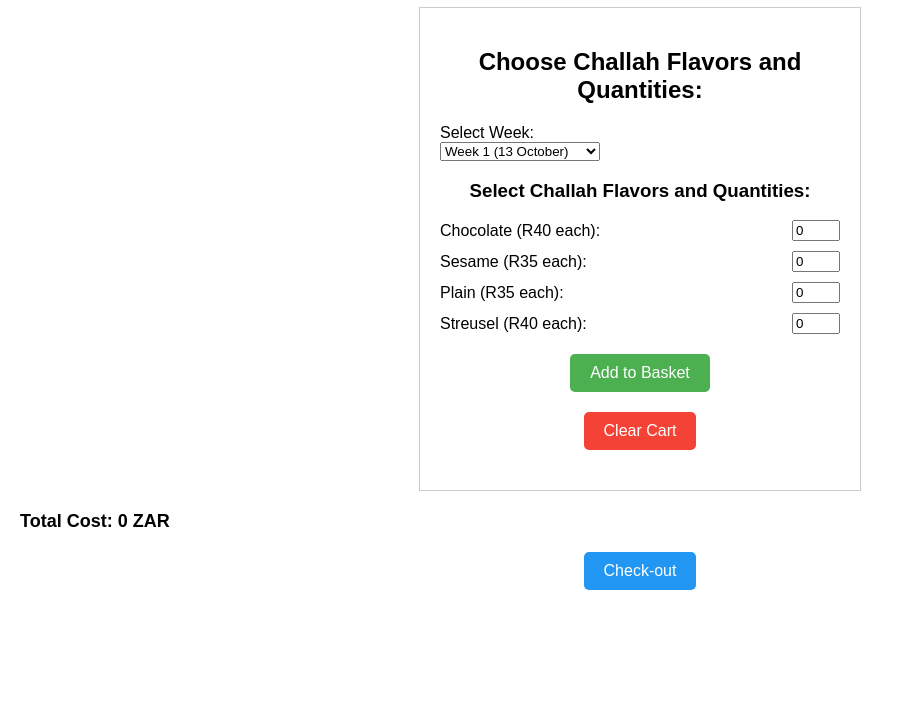
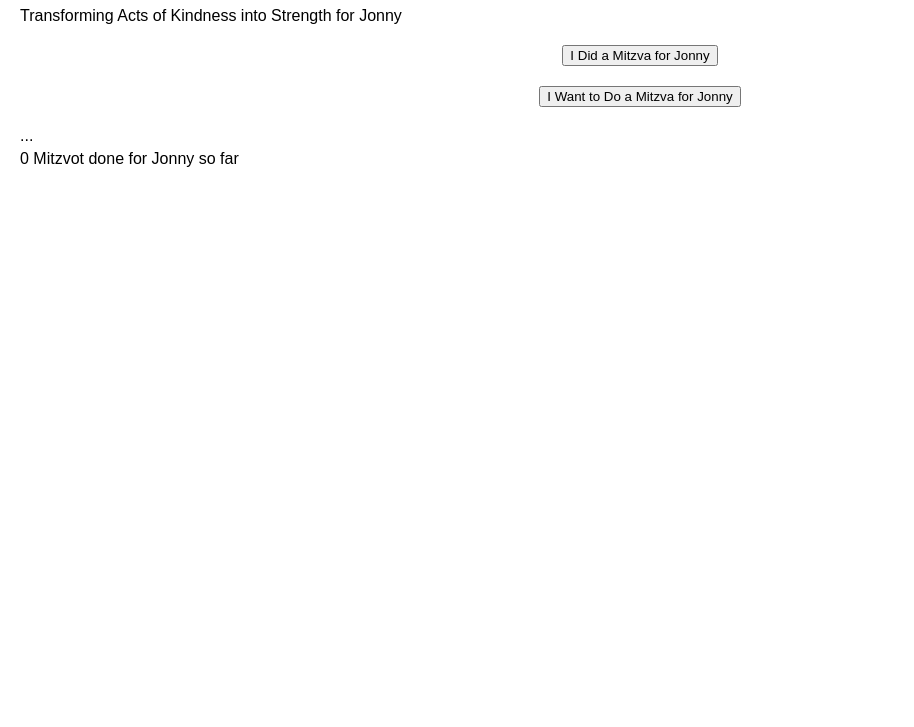
Before and after one commit to BrentLeeD/Mitzva4Jon, a plain HTML site: page index.html in a window 1280 px wide. Shown: the part 73-800 px from the top of the page, without its empty margins (0-914 px from the left). Drawn offline with Linux system fonts and the light colour scheme.

Commit message:
Update index.html

```diff
--- a/index.html
+++ b/index.html
@@ -3,50 +3,24 @@
 <head>
     <meta charset="UTF-8">
     <meta name="viewport" content="width=device-width, initial-scale=1.0">
-    <title>Challah Order Form</title>
+    <title>Mitzva4Jonny</title>
     <link rel="stylesheet" href="styles.css">
 </head>
 <body>
-    <h1>Challah Order Form for Term 3</h1>
-    <div id="challahOrderForm">
-        <h2>Choose Challah Flavors and Quantities:</h2>
-        <label for="weekSelect">Select Week:</label>
-        <select id="weekSelect">
-            <option value="week1">Week 1 (13 October)</option>
-            <option value="week2">Week 2 (20 October)</option>
-            <option value="week3">Week 3 (27 October)</option>
-            <option value="week4">Week 4 (3 November)</option>
-            <option value="week5">Week 5 (10 November)</option>
-            <option value="week6">Week 6 (17 November)</option>
-            <option value="week7">Week 7 (24 November)</option>
-            <option value="week8">Week 8 (1 December)</option>
-        </select>
-
-        <div id="flavors">
-            <h3>Select Challah Flavors and Quantities:</h3>
-            <div class="flavorSelection">
-                <label for="chocolateInput">Chocolate (R40 each):</label>
-                <input type="number" id="chocolateInput" min="0" value="0">
-            </div>
-            <div class="flavorSelection">
-                <label for="sesameInput">Sesame (R35 each):</label>
-                <input type="number" id="sesameInput" min="0" value="0">
-            </div>
-            <div class="flavorSelection">
-                <label for="plainInput">Plain (R35 each):</label>
-                <input type="number" id="plainInput" min="0" value="0">
-            </div>
-            <div class="flavorSelection">
-                <label for="streuselInput">Streusel (R40 each):</label>
-                <input type="number" id="streuselInput" min="0" value="0">
-            </div>
+    <header>
+        <h1>Mitzva4Jonny</h1>
+        <p class="tagline">Transforming Acts of Kindness into Strength for Jonny</p>
+    </header>
+    <main>
+        <div class="main-menu">
+            <button class="main-button" id="did-mitzva">I Did a Mitzva for Jonny</button>
+            <button class="main-button" id="want-mitzva">I Want to Do a Mitzva for Jonny</button>
         </div>
-        <button id="addToBasketBtn">Add to Basket</button>
-        <button id="clearCartBtn">Clear Cart</button>
-    </div>
-    <div id="basketContents"></div>
-    <p id="totalCost">Total Cost: 0 ZAR</p>
-    <button id="checkoutBtn">Check-out</button>
-    <script src="script.js"></script>
+    </main>
+    <footer>
+        <p class="scrolling-text" id="community-feed">...</p>
+        <p class="mitzva-counter" id="mitzva-counter">0 Mitzvot done for Jonny so far</p>
+    </footer>
+    <script src="scripts.js"></script>
 </body>
 </html>
```
